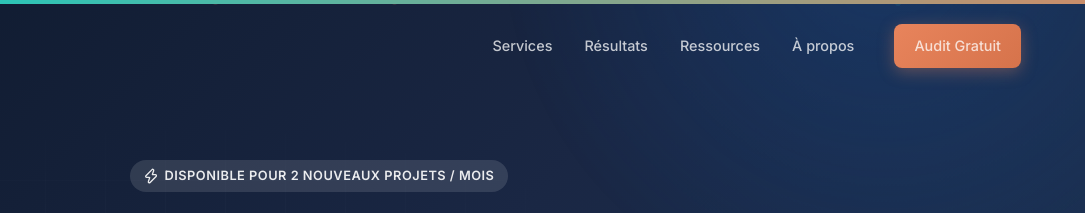
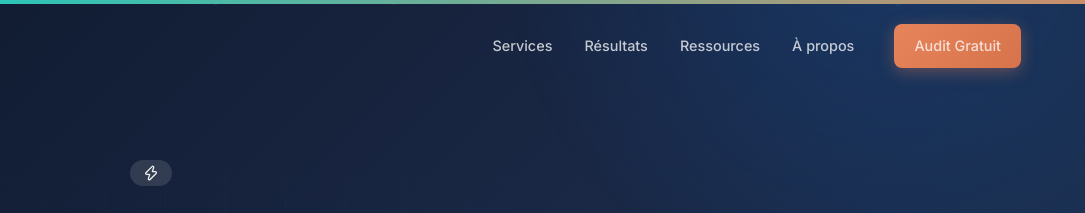
Before and after one commit to cheetahbestbooks-star/flowandglow, a plain HTML site: page index.html in a window 1280 px wide. Shown: the top 213 px of the page, 195-1280 px from the left. Drawn offline with nearby package versions, Linux system fonts and the light colour scheme; a web font is replaced by a local one.

Commit message:
Update index.html

```diff
--- a/index.html
+++ b/index.html
@@ -2113,8 +2113,7 @@
             <div class="hero-content">
                 <div class="hero-badge">
                     <span class="badge badge-white">
-                        <i data-lucide="zap" style="width:14px;height:14px"></i>
-                        Disponible pour 2 nouveaux projets / mois
+                        <i data-lucide="zap" style="width:14px;height:14px"></i
                     </span>
                 </div>
                 <div class="stacked-title" style="margin-bottom:24px">
```
